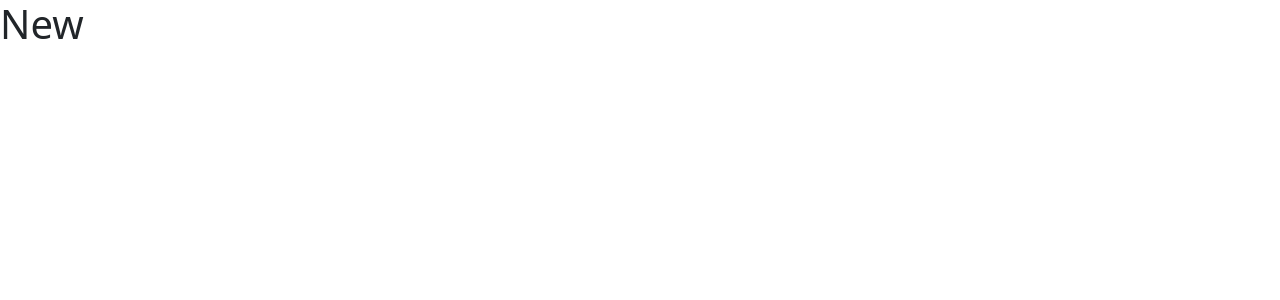
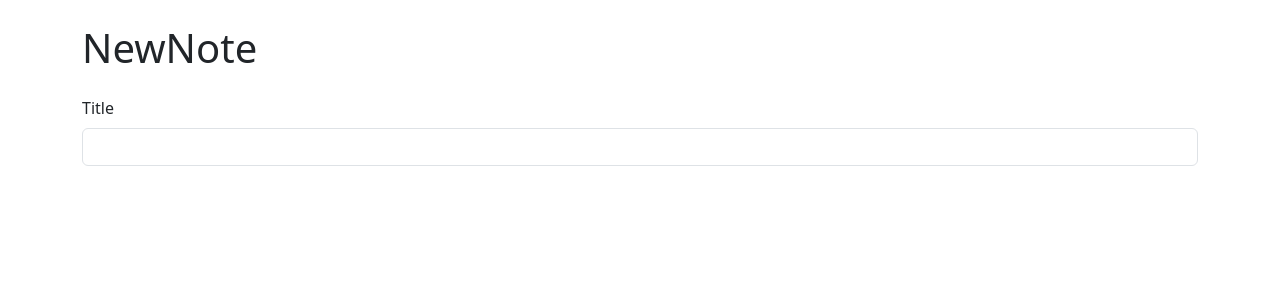
Before and after one commit to ben-azevedo/note-taker, a React (Create React App) app: page /new in a window 1280 px wide. Shown: the top 300 px of the page. Built offline with nearby package versions, Linux system fonts and the light colour scheme.

Commit message:
Added NewNote and NoteForm

```diff
--- a/src/App.tsx
+++ b/src/App.tsx
@@ -1,13 +1,21 @@
 import "bootstrap/dist/css/bootstrap.min.css";
+import { Container } from "react-bootstrap";
 import { Routes, Route, Navigate } from "react-router-dom";
+import NewNote from "./NewNote";
 
 function App() {
   return (
-    <Routes>
-      <Route path="/" element={<h1>Home</h1>} />
-      <Route path="/new" element={<h1>New</h1>} />
-      <Route path="*" element={<Navigate to="/"/>} />
-    </Routes>
+    <Container className="my-4">
+      <Routes>
+        <Route path="/" element={<h1>Home</h1>} />
+        <Route path="/new" element={<NewNote />} />
+        <Route path="/:id">
+          <Route index element={<h1>Show</h1>} />
+          <Route path="edit" element={<h1>Edit</h1>} />
+        </Route>
+        <Route path="*" element={<Navigate to="/" />} />
+      </Routes>
+    </Container>
   );
 }
 
--- /dev/null
+++ b/src/NewNote.tsx
@@ -0,0 +1,12 @@
+import NoteForm from "./NoteForm";
+
+function NewNote() {
+  return (
+    <>
+      <h1 className="mb-4">NewNote</h1>
+      <NoteForm/>
+    </>
+  );
+}
+
+export default NewNote;
--- /dev/null
+++ b/src/NoteForm.tsx
@@ -0,0 +1,20 @@
+import { Form, Stack, Row, Col } from "react-bootstrap";
+
+function NoteForm() {
+  return (
+    <Form>
+      <Stack gap={4}>
+        <Row>
+          <Col>
+            <Form.Group controlId="title">
+              <Form.Label>Title</Form.Label>
+              <Form.Control required />
+            </Form.Group>
+          </Col>
+        </Row>
+      </Stack>
+    </Form>
+  );
+}
+
+export default NoteForm;
```
